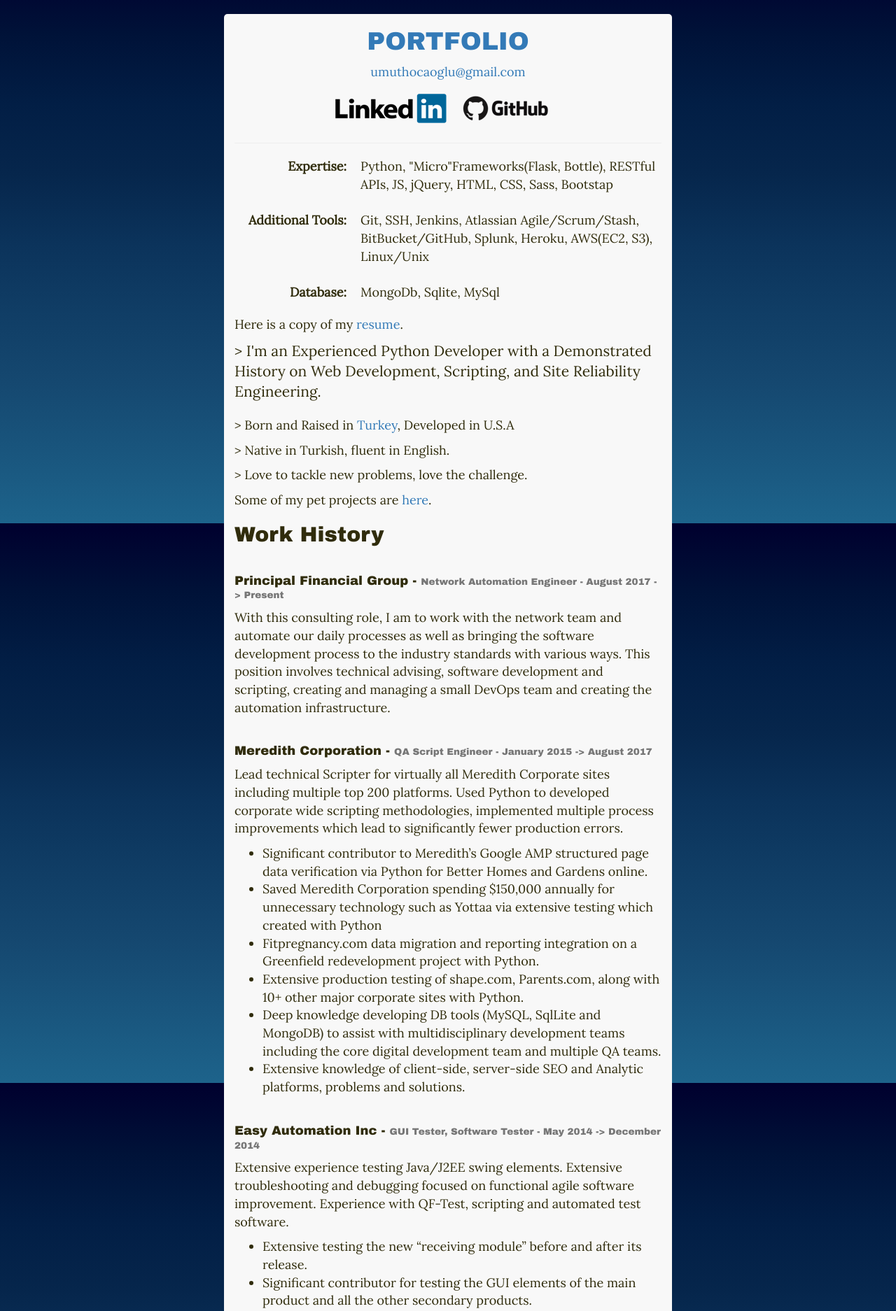
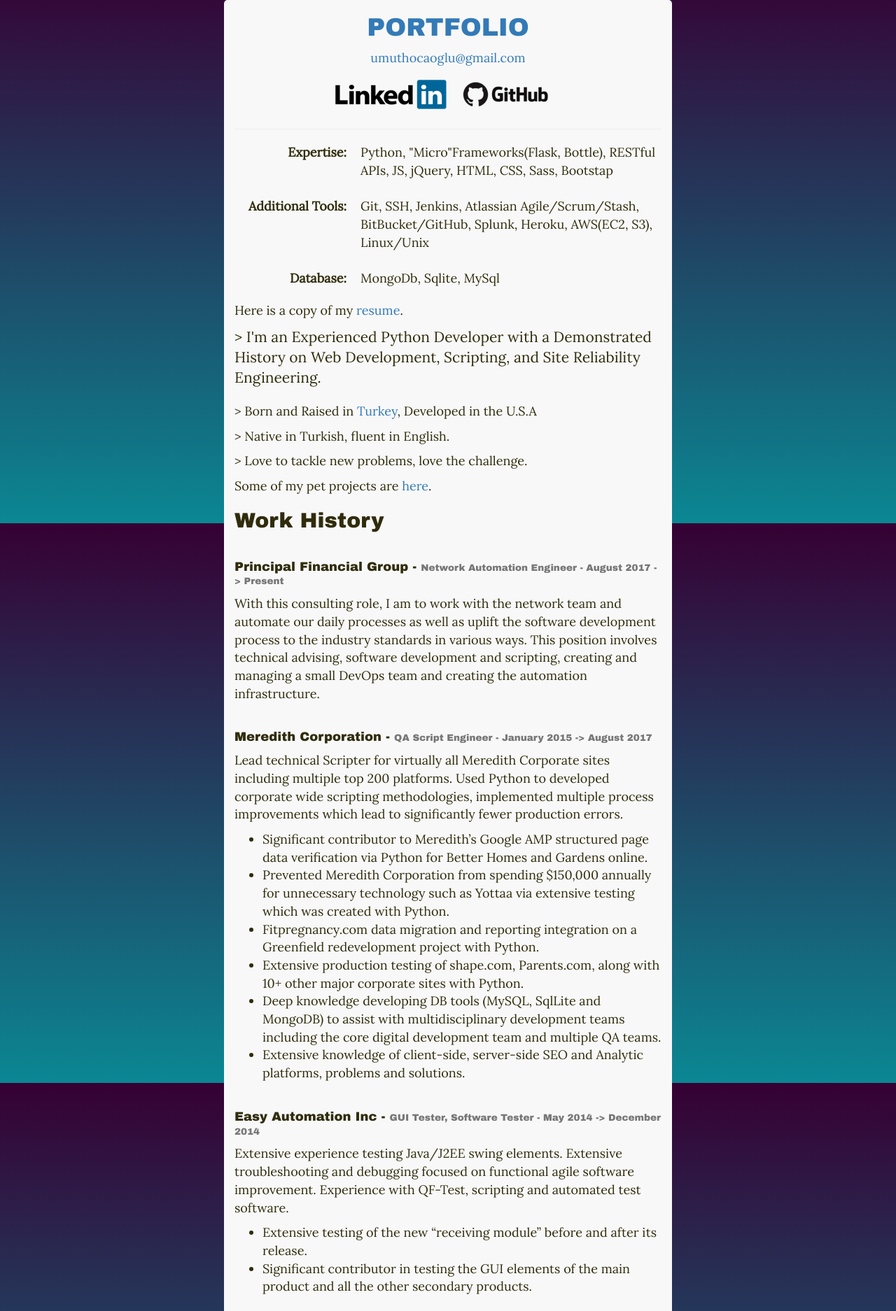
Before and after one commit to Leustad/portfolio, a Flask app: page /portfolio in a window 1280 px wide. Shown: the part 52-1926 px from the top of the page at 70% size. Run offline with Flask 2, Linux system fonts and the light colour scheme; some libraries are stand-ins or nearby versions; some web fonts are replaced.

Commit message:
Typos and change bg color

```diff
--- a/portfolio/static/css/style.css
+++ b/portfolio/static/css/style.css
@@ -11,7 +11,29 @@
 html {
     height: 100%;
     margin: 0;
-    background: linear-gradient(#00002e 0%, #001238 12.5%, #021e45 25%, #06264c 37.5%, #0b335b 50%, #154870 75%, #1d638b 100%) no-repeat fixed;
+    /*background: linear-gradient(#00002e 0%, #001238 12.5%, #021e45 25%, #06264c 37.5%, #0b335b 50%, #154870 75%, #1d638b 100%) no-repeat fixed;*/
+
+    /*background: -webkit-linear-gradient(-20deg, black, whitesmoke, lightblue); !* For Safari 5.1 to 6.0 *!*/
+    /*background: -o-linear-gradient(20deg, black, whitesmoke, lightblue); !* For Opera 11.1 to 12.0 *!*/
+    /*background: -moz-linear-gradient(20deg, black, whitesmoke, lightblue); !* For Firefox 3.6 to 15 *!*/
+    /*background: linear-gradient(-20deg, black, whitesmoke, lightblue); !* Standard syntax *!*/
+
+    /*background: #2c3e50; !* fallback for old browsers *!*/
+    /*background: -webkit-linear-gradient(to bottom, #2c3e50, #3498db); !* Chrome 10-25, Safari 5.1-6 *!*/
+    /*background: linear-gradient(to bottom, #2c3e50, #3498db); !* W3C, IE 10+/ Edge, Firefox 16+, Chrome 26+, Opera 12+, Safari 7+ *!*/
+
+    /*background: #136a8a;  !* fallback for old browsers *!*/
+    /*background: -webkit-linear-gradient(to bottom, #267871, #136a8a);  !* Chrome 10-25, Safari 5.1-6 *!*/
+    /*background: linear-gradient(to bottom, #267871, #136a8a); !* W3C, IE 10+/ Edge, Firefox 16+, Chrome 26+, Opera 12+, Safari 7+ *!*/
+
+    background: #360033;  /* fallback for old browsers */
+    background: -webkit-linear-gradient(to bottom, #360033, #0b8793);  /* Chrome 10-25, Safari 5.1-6 */
+    background: linear-gradient(to bottom, #360033, #0b8793); /* W3C, IE 10+/ Edge, Firefox 16+, Chrome 26+, Opera 12+, Safari 7+ */
+
+
+
+    background-repeat: no-repeat;
+    background-attachment: fixed;
 }
 
 body {
@@ -39,21 +61,25 @@
 .jumbotron {
     background-color: #f8f8f8;
 }
-.jumbotron img{
+
+.jumbotron img {
     border-radius: 10px;
     box-shadow: 5px 5px 10px black;
 }
-.jumbotron p.greeting{
+
+.jumbotron p.greeting {
     color: #337ab7;
     font-size: 63px;
     font-weight: bold;
 }
+
 .portfolio_items {
     padding-top: 20px;
 }
 
-.navbar{
+.navbar {
     border-radius: 0;
+    margin-bottom: 0;
 }
 
 .footer {
@@ -121,7 +147,7 @@
     height: 500px;
 }
 
-.navbar-inverse{
+.navbar-inverse {
     background-color: #000832;
     border-color: #000832;
 }
--- a/portfolio/templates/portfolio.html
+++ b/portfolio/templates/portfolio.html
@@ -27,12 +27,13 @@
                     <dd>MongoDb, Sqlite, MySql</dd>
                 </dl>
                 <div>
-                <p>Here is a copy of my <a href="/static/files/Umut%20Hocaoglu%20-%20%20Resume.pdf" download>resume</a>.</p>
+                    <p>Here is a copy of my <a href="/static/files/Umut%20Hocaoglu%20-%20%20Resume.pdf"
+                                               download>resume</a>.</p>
                     <p class="lead">> I'm an Experienced Python Developer with a Demonstrated History on Web
                         Development,
                         Scripting, and Site Reliability Engineering.</p>
                     <p>> Born and Raised in <a href="https://en.wikipedia.org/wiki/Turkey" target="_blank">Turkey</a>,
-                        Developed in U.S.A</p>
+                        Developed in the U.S.A</p>
                     <p>> Native in Turkish, fluent in English.</p>
                     <p>> Love to tackle new problems, love the challenge.</p>
                     <p>Some of my pet projects are <a href="/projects">here</a>.</p>
@@ -40,11 +41,13 @@
                 <h2>Work History</h2>
                 <div class="portfolio_items">
                     <h4>Principal Financial Group -
-                        <small><span class="text-muted">Network Automation Engineer - August 2017 -> Present</span></small>
+                        <small><span class="text-muted">Network Automation Engineer - August 2017 -> Present</span>
+                        </small>
                     </h4>
                     <p>With this consulting role, I am to work with the network team and automate our daily processes as
-                        well as bringing the software development process to the industry standards with various ways.
-                        This position involves technical advising, software development and scripting, creating and managing a small
+                        well as uplift the software development process to the industry standards in various ways.
+                        This position involves technical advising, software development and scripting, creating and
+                        managing a small
                         DevOps team and creating the automation infrastructure.</p>
                 </div>
                 <div class="portfolio_items">
@@ -61,9 +64,10 @@
                             Python
                             for Better Homes and Gardens online.
                         </li>
-                        <li>Saved Meredith Corporation spending $150,000 annually for unnecessary technology such as
+                        <li>Prevented Meredith Corporation from spending $150,000 annually for unnecessary technology
+                            such as
                             Yottaa
-                            via extensive testing which created with Python
+                            via extensive testing which was created with Python.
                         </li>
                         <li>Fitpregnancy.com data migration and reporting integration on a Greenfield redevelopment
                             project
@@ -82,24 +86,25 @@
                     </ul>
                 </div>
                 <div class="portfolio_items">
-                    <h4>Easy Automation Inc - <small><span class="text-muted">GUI Tester, Software Tester - May 2014 -> December 2014</span></small>
+                    <h4>Easy Automation Inc -
+                        <small><span class="text-muted">GUI Tester, Software Tester - May 2014 -> December 2014</span>
+                        </small>
                     </h4>
                     <p>
                         Extensive experience testing Java/J2EE swing elements. Extensive troubleshooting and debugging
                         focused on functional agile software improvement. Experience with QF-Test, scripting and
-                        automated
-                        test
-                        software.
+                        automated test software.
                     </p>
                     <ul>
-                        <li>Extensive testing the new “receiving module” before and after its release.</li>
-                        <li>Significant contributor for testing the GUI elements of the main product and all the other
+                        <li>Extensive testing of the new “receiving module” before and after its release.</li>
+                        <li>Significant contributor in testing the GUI elements of the main product and all the other
                             secondary products.
                         </li>
                     </ul>
                 </div>
                 <div class="portfolio_items">
-                    <h4>United States Marine Corps. - <small><span class="text-muted">Field Artillery - 2008 -> 2013</span></small>
+                    <h4>United States Marine Corps. -
+                        <small><span class="text-muted">Field Artillery - 2008 -> 2013</span></small>
                     </h4>
                     <p>Extensive experience working with teams in high pressure situations.</p>
                     <ul>
@@ -114,8 +119,10 @@
                 </div>
                 <h2>Education</h2>
                 <div class="portfolio_items">
-                    <h4>Iowa Lakes Community College – <small><span
-                            class="text-muted"> Computer Programming – 2013 -> 2014</span></small></h4>
+                    <h4>Iowa Lakes Community College –
+                        <small><span
+                                class="text-muted"> Computer Programming – 2013 -> 2014</span></small>
+                    </h4>
                     <ul>
                         <li>Focused on Python, C ++ and VB .Net as well as Web Development</li>
                         <li>Software Development fundamentals</li>
@@ -123,7 +130,9 @@
                     </ul>
                 </div>
                 <div class="portfolio_items">
-                    <h4>USMC - <small><span class="text-muted"> Field Artillery – Camp LeJeune, NC – Cannon Crewman – 2008 -> 2013</span></small>
+                    <h4>USMC -
+                        <small><span class="text-muted"> Field Artillery – Camp LeJeune, NC – Cannon Crewman – 2008 -> 2013</span>
+                        </small>
                     </h4>
                     <ul>
                         <li>Extensive problem solving skills under high pressure.</li>
@@ -131,12 +140,14 @@
                     </ul>
                 </div>
                 <div class="portfolio_items">
-                    <h4>Selcuk University - <small><span
-                            class="text-muted">Konya/Turkey - B.A - Statistics - 2002 -> 2007</span></small></h4>
+                    <h4>Selcuk University -
+                        <small><span
+                                class="text-muted">Konya/Turkey - B.A - Statistics - 2002 -> 2007</span></small>
+                    </h4>
                     <ul>
                         <li>Took most of the Mathematics Major courses as well as my main courses.</li>
-                        <li>My first experience of computer programming with C Programming and Delphi.</li>
-                        <li>Prepared and publish my final thesis via Delphi v5 about “Finding the Maximum Likelihood
+                        <li>My first experience of computer programming was with C Programming and Delphi.</li>
+                        <li>Prepared and published my final thesis via Delphi v5 about “Finding the Maximum Likelihood
                             Estimators of some Distributors with Newton – Rhapson Method”.
                         </li>
                     </ul>
```
Also changed, not shown: portfolio/templates/projects.html (+7 -8 lines), portfolio/views/blog/content/posts/Testing Title.md (deleted, +0 -12 lines), 1 other file.
